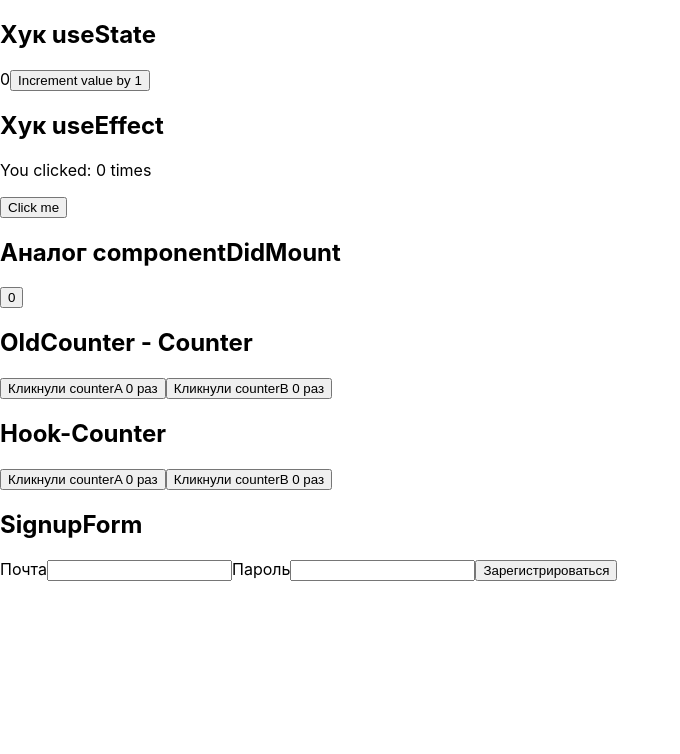
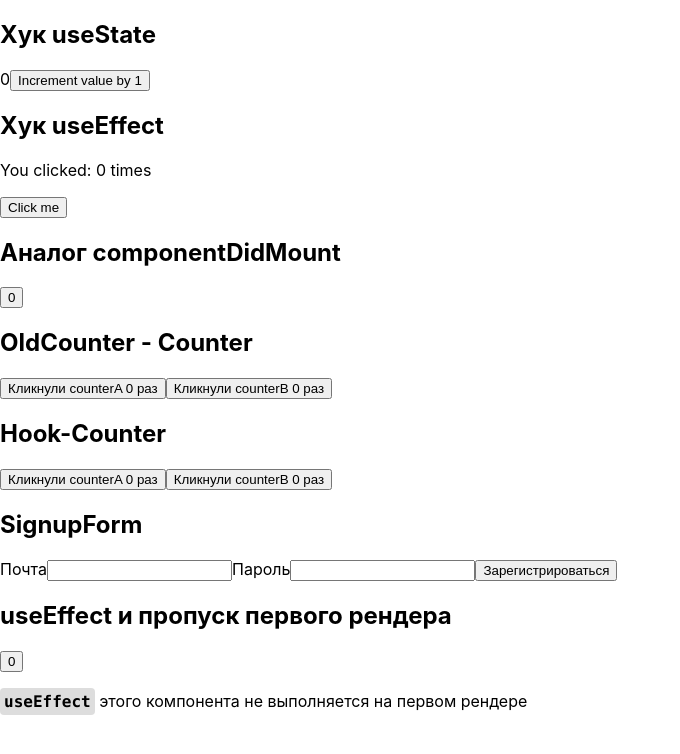
Before and after one commit to Ruslan379/Education_react, a React (Create React App) app: page / in a window 1280 px wide. Shown: the top 754 px of the page, without its empty margins (0-680 px from the left). Built offline with nearby package versions, Linux system fonts and the light colour scheme.

Commit message:
Work cm04-08

```diff
--- a/src/App.js
+++ b/src/App.js
@@ -4,7 +4,15 @@ import logo from './logo.svg';
 import './App.css';
 
 
-import { App1, App6, App7, OldCounter, Counter, SignupForm } from './react_cm/cm04-07&08_React';
+import {
+  App1,
+  App6,
+  App7,
+  OldCounter,
+  Counter,
+  SignupForm,
+  SkipEffectOnFirstRender
+} from './react_cm/cm04-07&08_React';
 
 function App() {
   return (
@@ -57,6 +65,11 @@ function App() {
         <SignupForm />
       </div>
 
+      <div>
+        <h2>useEffect и пропуск первого рендера</h2>
+        <SkipEffectOnFirstRender />
+      </div>
+
     </>
   );
 }
--- a/src/index.js
+++ b/src/index.js
@@ -15,9 +15,9 @@ import App from './App';
 
 const root = ReactDOM.createRoot(document.getElementById('root'));
 root.render(
-    <React.StrictMode>
-        <App />
-    </React.StrictMode>
+    // <React.StrictMode>
+    <App />
+    // </React.StrictMode>
 );
 
 // // If you want to start measuring performance in your app, pass a function
--- a/src/react_cm/cm04-07&08_React.js
+++ b/src/react_cm/cm04-07&08_React.js
@@ -1,4 +1,4 @@
-import { useState, useEffect } from "react";
+import { useState, useEffect, useRef } from 'react';
 import React, { Component } from "react";
 import useLocalStorage from '../hooks/useLocalStorage';
 
@@ -280,12 +280,12 @@ export function SignupForm() {
     };
 
     useEffect(() => {
-        console.log("email useEffect"); //!
+        // console.log("email useEffect"); //!
         localStorage.setItem("email", JSON.stringify(email));
     }, [email]);
 
     useEffect(() => {
-        console.log("password useEffect"); //!
+        // console.log("password useEffect"); //!
         localStorage.setItem("password", JSON.stringify(password));
     }, [password]);
 
@@ -327,7 +327,42 @@ export function SignupForm() {
 ! ========================================
  */
 
+//! ___useEffect и пропуск первого рендера___
 
+const styles = {
+    code: {
+        display: 'inline-flex',
+        padding: 4,
+        borderRadius: 4,
+        backgroundColor: '#ddd',
+        fontWeight: 700,
+    },
+};
+
+export function SkipEffectOnFirstRender() {
+    const [count, setCount] = useState(0);
+    const isFirstRender = useRef(true);
+
+    useEffect(() => {
+        if (isFirstRender.current) {
+            console.log('isFirstRender: ', isFirstRender);
+            isFirstRender.current = false;
+            return;
+        }
+
+        console.log(`Выполняется useEffect - ${Date.now()}`);
+    });
+
+    return (
+        <div>
+            <button onClick={() => setCount(c => c + 1)}>{count}</button>
+            <p>
+                <code style={styles.code}>useEffect</code> этого компонента не
+                выполняется на первом рендере
+            </p>
+        </div>
+    );
+}
 
 /*
 * -
```
